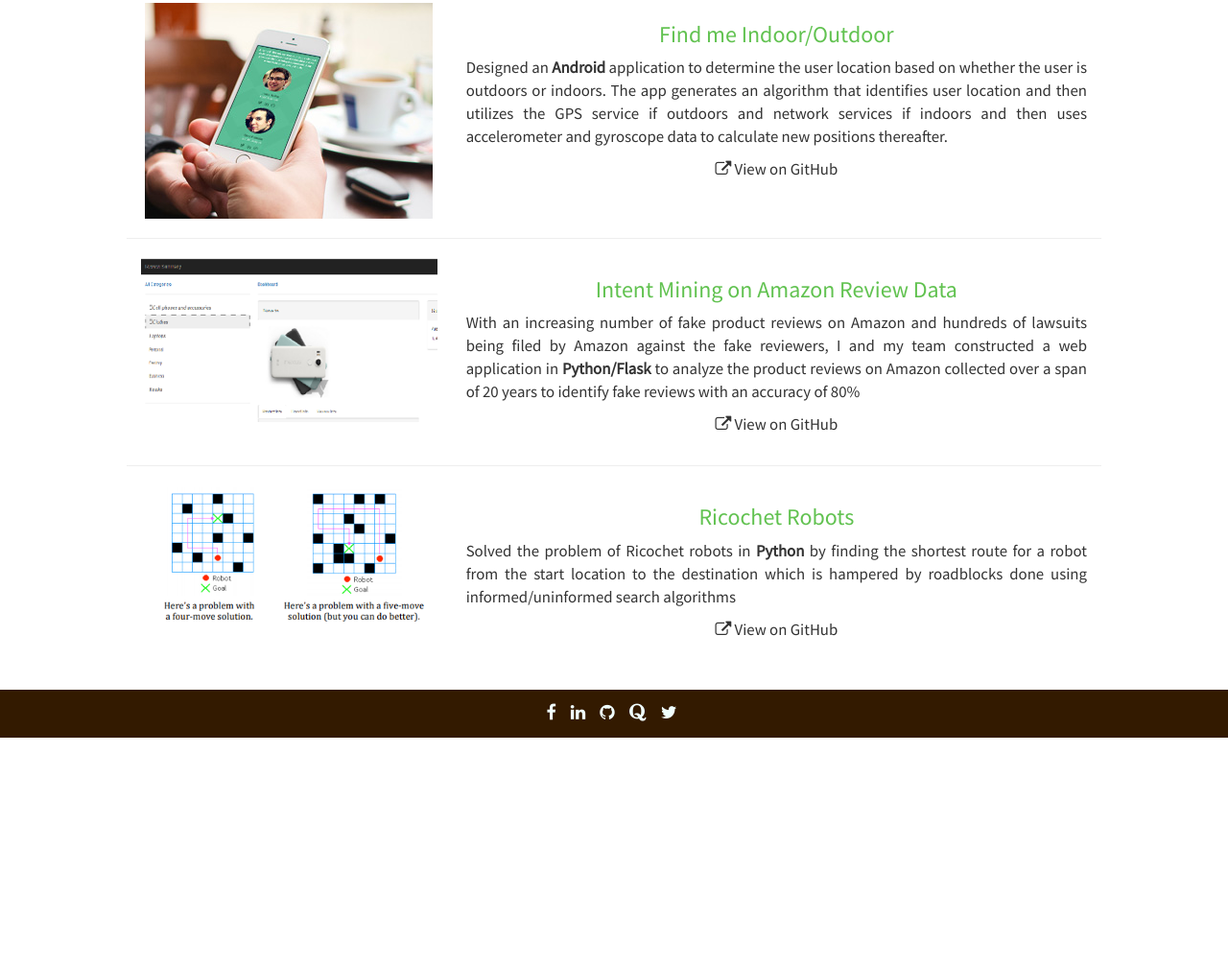
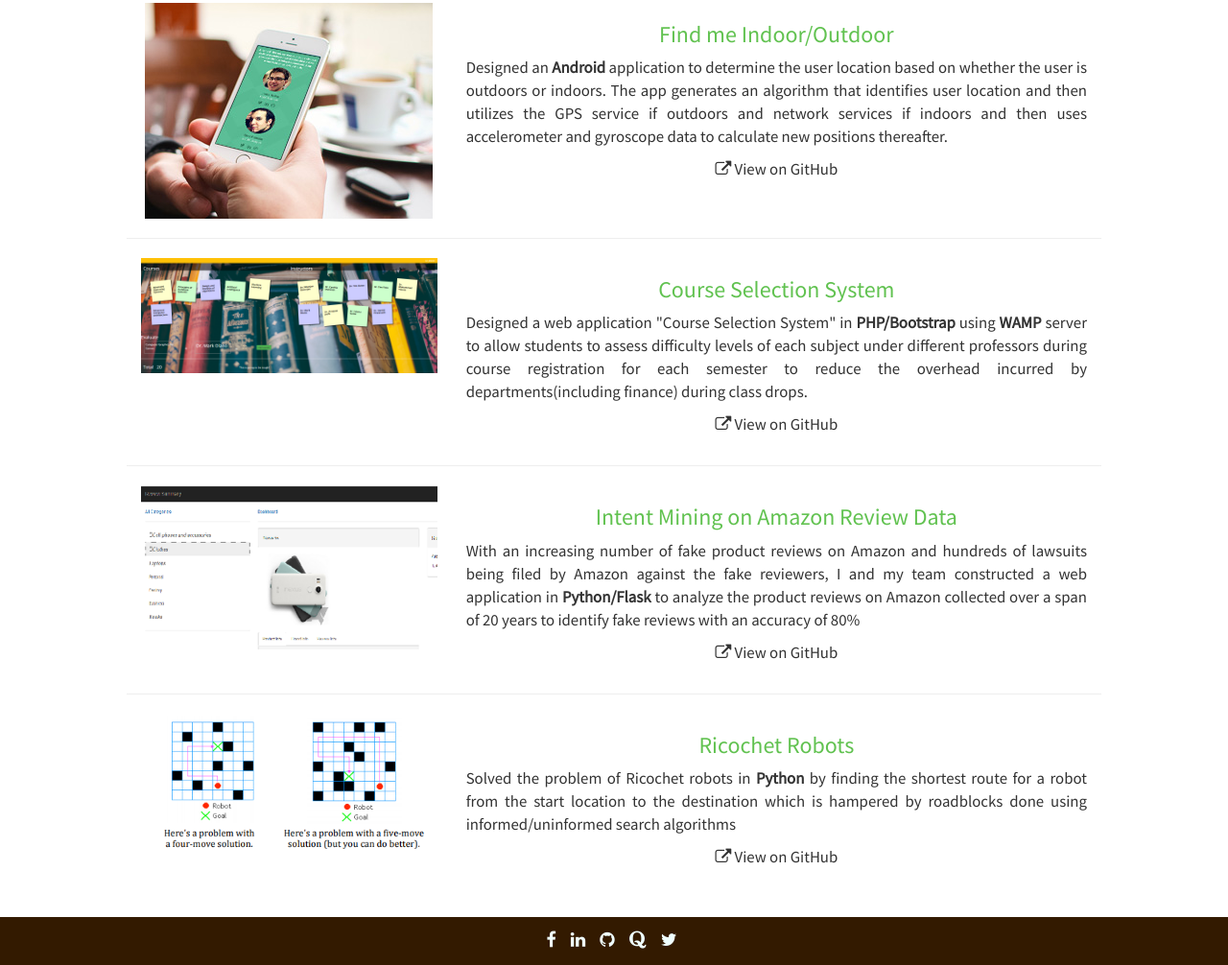
Before and after one commit to neetikakhurana/Portfolio, a plain HTML site: page projects.html in a window 1280 px wide. Shown: the part 1488-2494 px from the top of the page at 96% size. Before the commit the page ends 2257 px from the top, so only its background shows below. Drawn offline with nearby package versions, Linux system fonts and the light colour scheme.

Commit message:
Update projects.html

```diff
--- a/projects.html
+++ b/projects.html
@@ -135,7 +135,24 @@ Developed a card game in <strong>Python</strong> that aimed at guessing a rule s
                                 <div class="desc col-md-8 col-sm-8 col-xs-12">
                                     <h3 class="title">Find me Indoor/Outdoor</h3>
                                     <p style="text-align:justify;">Designed an <strong>Android</strong> application to determine the user location based on whether the user is outdoors or indoors. The app generates an algorithm that identifies user location and then utilizes the GPS service if outdoors and network services if indoors and then uses accelerometer and gyroscope data to calculate new positions thereafter.</p>
-                                    <p><a class="more-link" href="https://github.com/neetikakhurana/grub" target="_blank"><i class="fa fa-external-link"></i> View on GitHub</a></p>
+                                    <p><a class="more-link" href="https://github.com/neetikakhurana/Find-me-Indoors-Outdoors" target="_blank"><i class="fa fa-external-link"></i> View on GitHub</a></p>
+                                </div><!--//desc-->
+            </div>
+                            </div><!--//item-->
+							<div class="row">
+            <div class="col-xs-4 col-sm-12">
+                            <hr class="divider"/>
+            </div>
+        </div>
+	    <div class="item row">
+        <div class="col-xs-4 col-sm-12">
+                                <a class="col-md-4 col-sm-4 col-xs-12" href="" target="_blank">
+                                <img class="img-responsive project-image" src="assets/images/projects/course1.png" alt="Course" />
+                                </a>
+                                <div class="desc col-md-8 col-sm-8 col-xs-12">
+                                    <h3 class="title">Course Selection System</h3>
+                                    <p style="text-align:justify;">Designed a web application "Course Selection System" in <strong>PHP/Bootstrap</strong> using <strong>WAMP</strong> server to allow students to assess difficulty levels of each subject under different professors during course registration for each semester to reduce the overhead incurred by departments(including finance) during class drops.</p>
+                                    <p><a class="more-link" href="https://github.com/neetikakhurana/Course-Selection-System" target="_blank"><i class="fa fa-external-link"></i> View on GitHub</a></p>
                                 </div><!--//desc-->
             </div>
                             </div><!--//item-->
```
